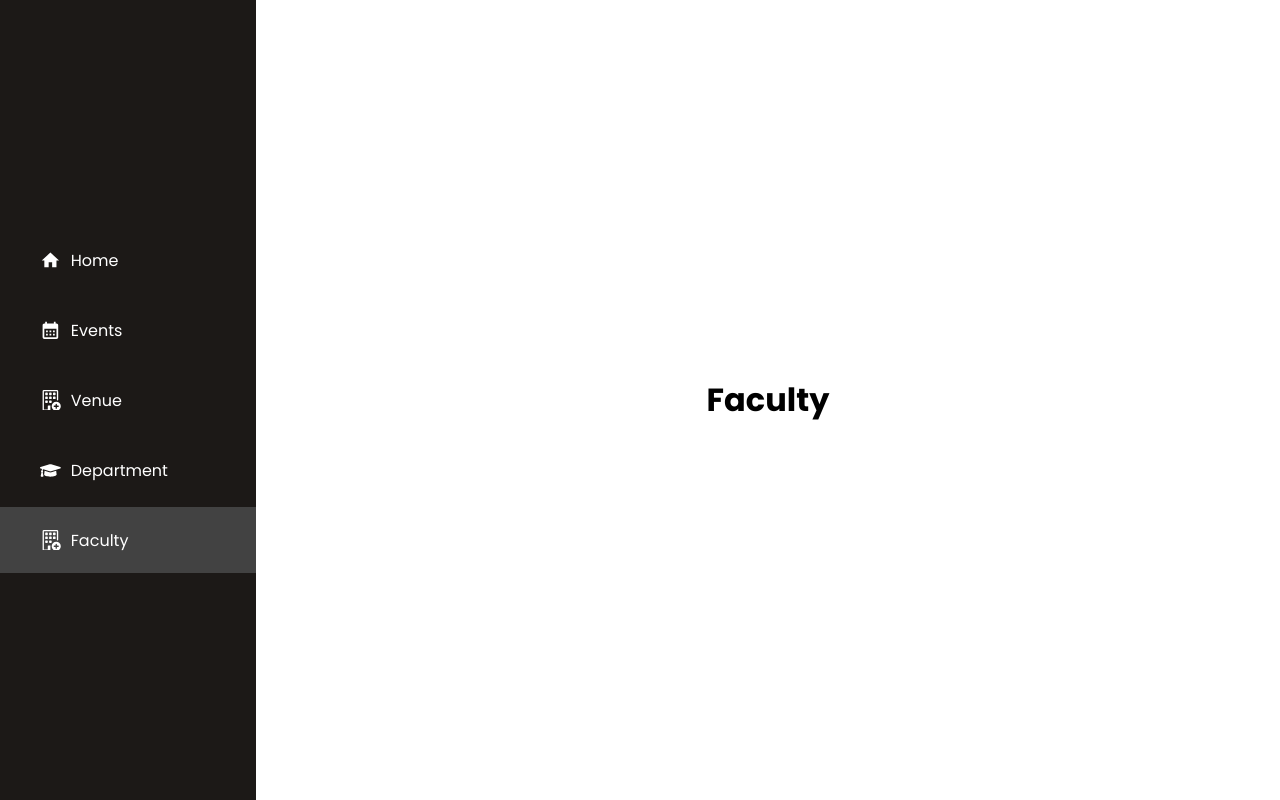
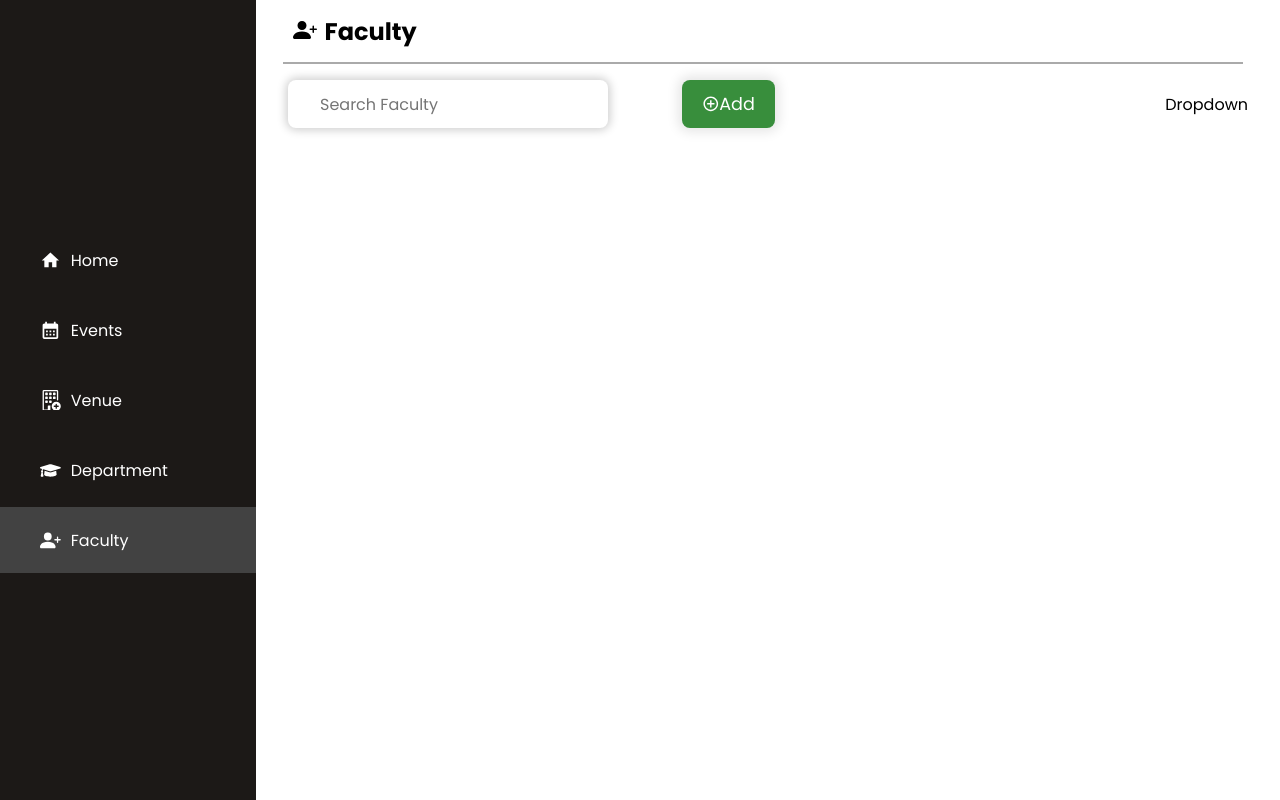
Before and after one commit to mr0weird0guy/KJC-AMS-Dashboard, a React (Vite) app: page /faculty in a window 1280 px wide. Built offline with nearby package versions, Linux system fonts and the light colour scheme.

Commit message:
Header in all pages

```diff
--- a/src/Components/Add Event/AddEvent.jsx
+++ b/src/Components/Add Event/AddEvent.jsx
@@ -1,6 +1,7 @@
 import React, { useState, useEffect } from "react";
 import Button from "../Button/Button";
 import Header from "../Header/Header";
+import { MdCalendarMonth } from "react-icons/md"
 import { createDocument, readDocuments , uploadFile} from '../../Controllers/index'
 import { useNavigate } from "react-router-dom";
 import "./AddEvent.scss";
@@ -82,9 +83,7 @@ function AddEvent() {
 
   return (
     <>
-      <div className="head">
-        <Header headerText="Add Event" className="" />
-      </div>
+      <Header icon={<MdCalendarMonth/>} text={"Add Event"}></Header>
 
       <div className="add-events-outer-container">
         <div className="add-events-main-container">
--- a/src/Components/Button/Button.css
+++ b/src/Components/Button/Button.css
@@ -42,7 +42,7 @@ a {
   align-items: center;
   color: white;
   border: 2px solid #1D4ED8;
-  border-radius: 4px;
+  border-radius: 8px;
   cursor: pointer;
   box-shadow: 0px 0px 12px 4px rgba(0, 0, 0, 0.1);
   transition: 100ms color ease-in-out, 100ms background-color ease-in-out;
--- a/src/Components/Department/Department.jsx
+++ b/src/Components/Department/Department.jsx
@@ -1,15 +1,14 @@
+import React from 'react';
+import Header from '../Header/Header';
+import PageControls from '../PageControls/PageControls';
+import {FaGraduationCap} from "react-icons/fa"
+
 const Department = () => {
-    const centerDiv = {
-      height: "100vh",
-      display: "flex",
-      justifyContent: "center",
-      alignItems: "center",
-    }
-
     return (
-      <div style={centerDiv}>
-        <h1>Department</h1>
-      </div>
+      <>
+        <Header icon={<FaGraduationCap/>} text={"Department"}></Header>
+        <PageControls inputplaceholder='Search Department'/>
+      </>
     )
   }
 
--- a/src/Components/Events/Events.css
+++ b/src/Components/Events/Events.css
@@ -39,23 +39,6 @@ a {
   flex-wrap: wrap;
   flex-direction: column;
   justify-content: left;
-}
-
-.events-main-container .event-controls-container{
-  width: 100%;
-  display: flex;
-  align-items: center;
-}
-
-
-.event-controls-container .add-event-btn{
-  width:max-content;
-  margin-left: 8rem;
-  margin-top: 0px;
-  height: 3rem;
-  background-color:#388E3C;
-  border: none;
-  border-radius: 8px;
 }
 
 .events-main-container .header-tabs-container {
--- a/src/Components/Events/Events.jsx
+++ b/src/Components/Events/Events.jsx
@@ -1,21 +1,16 @@
 import React,{useEffect} from "react";
 import "./Events.css";
-import { MdCalendarMonth, MdAddCircleOutline } from "react-icons/md"
+import { MdCalendarMonth } from "react-icons/md";
+import PageControls from "../PageControls/PageControls";
 import Header from "../Header/Header";
-import Inputbox from "../Inputbox/Inputbox";
-import Button from "../Button/Button";
-import { Link, NavLink, Outlet } from 'react-router-dom'
+import { Link, NavLink, Outlet } from 'react-router-dom';
 
 function Events() {
 
   return (
     <div className="events-main-container">
       <Header icon={<MdCalendarMonth/>} text={"Events"}></Header>
-      <div className="event-controls-container">
-        <Inputbox placeholder={"Search for events"} btnText={"Search"} action={(string) => setvenueText(string)} /> {/*click={searchEvent} */}
-        <Button text={"Add"} icon={<MdAddCircleOutline/>} btnClass="add-event-btn" action={() => navigate(`/addevent`)}/>
-        <p>Dropdown </p>
-        <p> Dropdown</p>
+      <PageControls inputplaceholder="Search Event"/>
       {/* <div className="header-tabs-container">
         <div className="tabs-container">
         <NavLink to={"allevents"} className="nav-link">All Events</NavLink>
@@ -23,7 +18,6 @@ function Events() {
         <NavLink to={"history"} className="nav-link">History</NavLink>
         </div>
       </div> */}
-      </div>
 
       <div className="event-body-container">
         <Outlet />
--- a/src/Components/Faculty/Faculty.jsx
+++ b/src/Components/Faculty/Faculty.jsx
@@ -1,16 +1,16 @@
+import React from 'react';
+import Header from '../Header/Header';
+import PageControls from '../PageControls/PageControls';
+import { BsFillPersonPlusFill } from "react-icons/bs"
+
+
 const FacultyPage = () => {
-    const centerDiv = {
-      height: "100vh",
-      display: "flex",
-      justifyContent: "center",
-      alignItems: "center",
-    }
+  return (
+    <>
+      <Header icon={<BsFillPersonPlusFill/>} text={"Faculty"}></Header>
+      <PageControls inputplaceholder='Search Faculty'/>
+    </>
+  )
+}
 
-    return (
-      <div style={centerDiv}>
-        <h1>Faculty</h1>
-      </div>
-    )
-  }
-
-  export default FacultyPage
+export default FacultyPage
--- a/src/Components/Header/Header.css
+++ b/src/Components/Header/Header.css
@@ -1,6 +1,6 @@
 .header-main-container{
     height: 8vh;
-    width: 100%;
+    width: 75vw;
     display: flex;
     margin: 0px 2.6%;
     align-items: center;
--- a/src/Components/Inputbox/Inputbox.jsx
+++ b/src/Components/Inputbox/Inputbox.jsx
@@ -8,13 +8,14 @@ export default function Inputbox({
   withButton = true,
   btnText = "",
   action,
-  click
+  click,
+  buttonIcon
 }) {
   const inputClass = materialDesign ? "material-design" : "regular";
   return (
     <div className="input-container">
       <input type="text" placeholder={placeholder} onChange={(e) => action(e.target.value)} className={inputClass} style={style} />
-      {withButton && <Button text={btnText} action={click}/>}
+      {withButton && <Button text={btnText} icon={buttonIcon} action={click}/>}
       {/* <Button text={"ADD"} style={btnStyle}/> */}
     </div>
   );
--- /dev/null
+++ b/src/Components/PageControls/PageControls.css
@@ -0,0 +1,22 @@
+.top-controls-container{
+  width: 75vw;
+  margin: 0px auto;
+  display: flex;
+  align-items: center;
+  justify-content: space-between;
+}
+
+
+.top-controls-container .add-event-btn{
+  width:max-content;
+  margin-top: 0px;
+  height: 3rem;
+  background-color:#388E3C;
+  border: none;
+  border-radius: 8px;
+}
+
+.left-controls{
+  display: flex;
+  align-items: center;
+}
--- /dev/null
+++ b/src/Components/PageControls/PageControls.jsx
@@ -0,0 +1,21 @@
+import React from 'react';
+import Inputbox from '../Inputbox/Inputbox';
+import Button from '../Button/Button';
+import "./PageControls.css"
+import { MdSearch,MdAddCircleOutline } from "react-icons/md";
+
+export default function PageControls({
+  inputplaceholder = "Search",
+  addFunction }) {
+  return (
+    <div className="top-controls-container">
+      <div className="left-controls">
+        <Inputbox style={{"width":"25vw"}} withButton={false} placeholder={inputplaceholder} buttonIcon={<MdSearch/>} btnText={"Search"} action={(string) => setText(string)} /> {/*click={searchEvent} */}
+        <Button text={"Add"} icon={<MdAddCircleOutline/>} btnClass="add-event-btn" action={() => addFunction}/>
+      </div>
+      <div className="right-controls">
+        <p>Dropdown </p>
+      </div>
+    </div>
+  )
+}
--- a/src/Components/Sidebar/Sidebar.jsx
+++ b/src/Components/Sidebar/Sidebar.jsx
@@ -1,7 +1,7 @@
 import React from "react"
 import "./Sidebar.css"
 import { MdCalendarMonth, MdHome } from "react-icons/md"
-import { BsBuildingAdd } from "react-icons/bs"
+import { BsBuildingAdd,BsFillPersonPlusFill } from "react-icons/bs"
 import {FaGraduationCap} from "react-icons/fa"
 import Button from "../Button/Button"
 import { Link, NavLink } from "react-router-dom"
@@ -34,7 +34,7 @@ function Sidebar() {
         </NavLink>
 
         <NavLink to={"/faculty"} className="nav-links-common">
-          <BsBuildingAdd />
+          <BsFillPersonPlusFill />
           <p>Faculty</p>
         </NavLink>
 
--- a/src/Components/Venue/Venue.jsx
+++ b/src/Components/Venue/Venue.jsx
@@ -1,15 +1,14 @@
+import React from 'react';
+import Header from '../Header/Header';
+import PageControls from '../PageControls/PageControls';
+import {BsBuildingAdd} from "react-icons/bs"
+
 const Venue = () => {
-  const centerDiv = {
-    height: "100vh",
-    display: "flex",
-    justifyContent: "center",
-    alignItems: "center",
-  }
-
   return (
-    <div style={centerDiv}>
-      <h1>Venue</h1>
-    </div>
+  <>
+    <Header icon={<BsBuildingAdd/>} text={"Venue"}></Header>
+    <PageControls inputplaceholder='Search Venue'/>
+  </>
   )
 }
 
```
